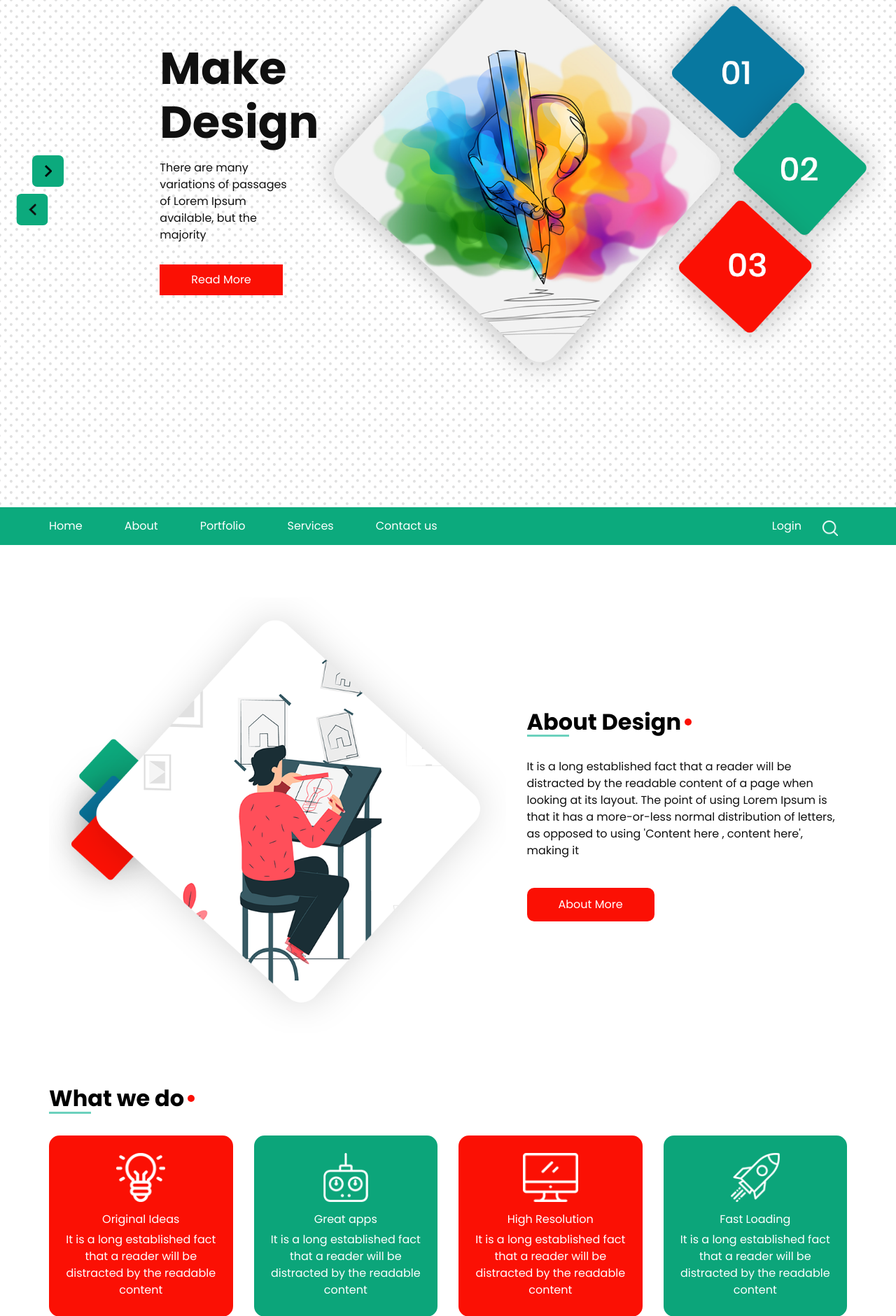
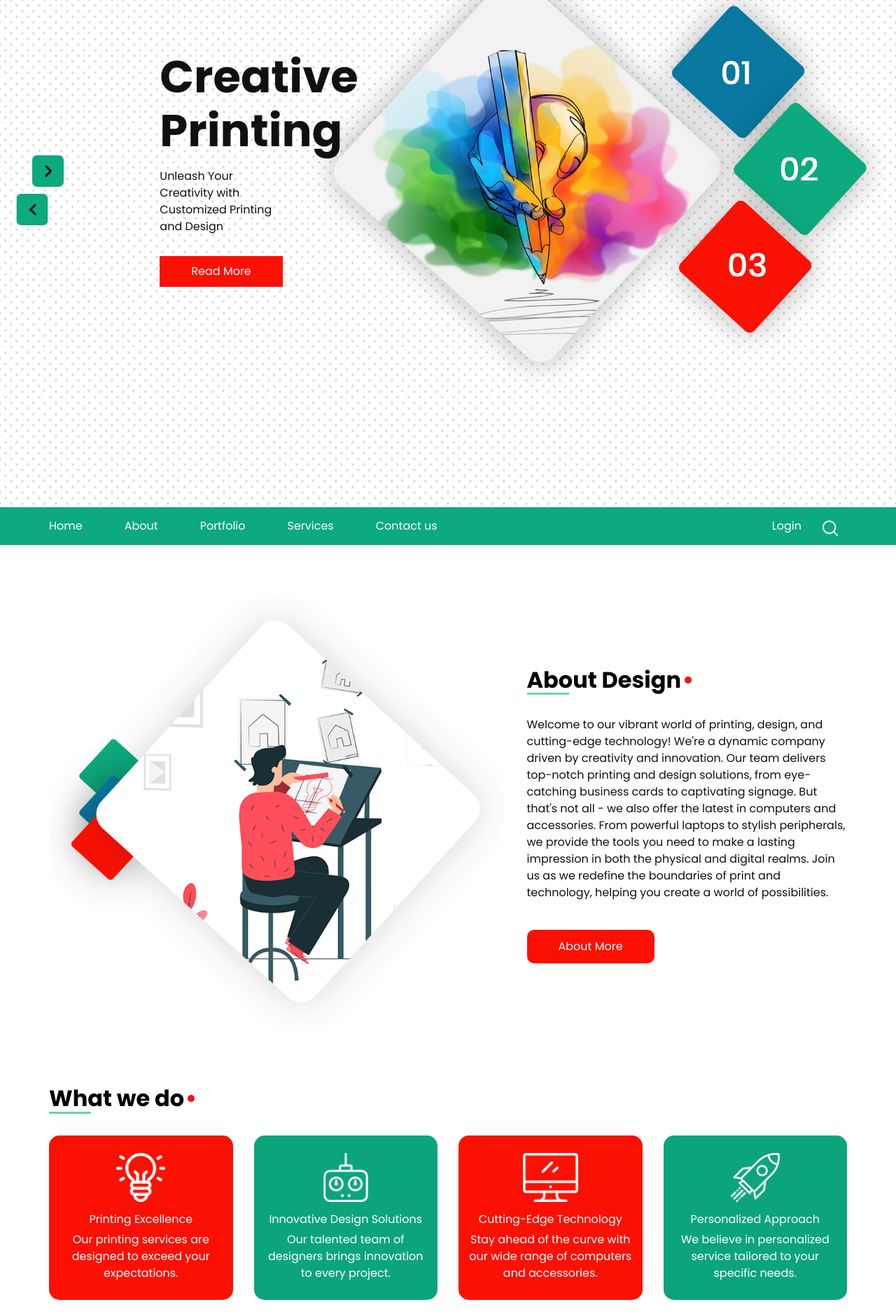
Before and after one commit to Nure1/Esayas, a Django app: page / in a window 1280 px wide. Shown: the part 75-1956 px from the top of the page at 70% size. Run offline with Django 4.2, Linux system fonts and the light colour scheme; some libraries are stand-ins or nearby versions.

Commit message:
change design

```diff
--- a/Esayas/templates/contact.html
+++ b/Esayas/templates/contact.html
@@ -219,11 +219,11 @@
 							<h4>Location</h4>
 							<div>
 								<img src="{% static 'images/location.png'%}" alt="" />
-								<p>104 loram ipusm</p>
+								<p>Mebrat hayl, Adama, Ethiopia</p>
 							</div>
 							<div>
 								<img src="{% static 'images/telephone.png'%}" alt="" />
-								<p>( +01 1234567890 )</p>
+								<p>( +251911491734 )</p>
 							</div>
 							<div>
 								<img src="{% static 'images/envelope.png'%}" alt="" />
--- a/Esayas/templates/index.html
+++ b/Esayas/templates/index.html
@@ -118,10 +118,10 @@
 								<div class="row">
 									<div class="col-md-3 col-lg-2 offset-md-2">
 										<div class="detail-box">
-											<h1>Make Design</h1>
+											<h1>Creative Printing</h1>
 											<p>
-												There are many variations of passages of Lorem Ipsum
-												available, but the majority
+												Unleash Your Creativity with Customized Printing and
+												Design
 											</p>
 											<div>
 												<a href=""> Read More </a>
@@ -139,10 +139,10 @@
 								<div class="row">
 									<div class="col-md-3 col-lg-2 offset-md-2">
 										<div class="detail-box">
-											<h1>Make Design</h1>
+											<h1>Tech Solutions</h1>
 											<p>
-												There are many variations of passages of Lorem Ipsum
-												available, but the majority
+												Stay Connected and Productive with Cutting-Edge
+												Technology Solutions
 											</p>
 											<div>
 												<a href=""> Read More </a>
@@ -160,10 +160,10 @@
 								<div class="row">
 									<div class="col-md-3 col-lg-2 offset-md-2">
 										<div class="detail-box">
-											<h1>Make Design</h1>
+											<h1>Design & Tech</h1>
 											<p>
-												There are many variations of passages of Lorem Ipsum
-												available, but the majority
+												Experience the Synergy of Innovative Design and Advanced
+												Technology
 											</p>
 											<div>
 												<a href=""> Read More </a>
@@ -257,11 +257,16 @@
 							</div>
 
 							<p>
-								It is a long established fact that a reader will be distracted
-								by the readable content of a page when looking at its layout.
-								The point of using Lorem Ipsum is that it has a more-or-less
-								normal distribution of letters, as opposed to using 'Content
-								here , content here', making it
+								Welcome to our vibrant world of printing, design, and
+								cutting-edge technology! We're a dynamic company driven by
+								creativity and innovation. Our team delivers top-notch printing
+								and design solutions, from eye-catching business cards to
+								captivating signage. But that's not all - we also offer the
+								latest in computers and accessories. From powerful laptops to
+								stylish peripherals, we provide the tools you need to make a
+								lasting impression in both the physical and digital realms. Join
+								us as we redefine the boundaries of print and technology,
+								helping you create a world of possibilities.
 							</p>
 							<div>
 								<a href=""> About More </a>
@@ -287,10 +292,10 @@
 								<img src="{% static 'images/idea.png'%}" alt="" />
 							</div>
 							<div class="detail-box">
-								<h6>Original Ideas</h6>
+								<h6>Printing Excellence</h6>
 								<p>
-									It is a long established fact that a reader will be distracted
-									by the readable content
+									Our printing services are designed to exceed your
+									expectations.
 								</p>
 							</div>
 						</div>
@@ -301,10 +306,10 @@
 								<img src="{% static 'images/controller.png'%}" alt="" />
 							</div>
 							<div class="detail-box">
-								<h6>Great apps</h6>
+								<h6>Innovative Design Solutions</h6>
 								<p>
-									It is a long established fact that a reader will be distracted
-									by the readable content
+									Our talented team of designers brings innovation to every
+									project.
 								</p>
 							</div>
 						</div>
@@ -315,10 +320,10 @@
 								<img src="{% static 'images/monitor.png'%}" alt="" />
 							</div>
 							<div class="detail-box">
-								<h6>High Resolution</h6>
+								<h6>Cutting-Edge Technology</h6>
 								<p>
-									It is a long established fact that a reader will be distracted
-									by the readable content
+									Stay ahead of the curve with our wide range of computers and
+									accessories.
 								</p>
 							</div>
 						</div>
@@ -329,10 +334,10 @@
 								<img src="{% static 'images/rocket-ship.png'%}" alt="" />
 							</div>
 							<div class="detail-box">
-								<h6>Fast Loading</h6>
+								<h6>Personalized Approach</h6>
 								<p>
-									It is a long established fact that a reader will be distracted
-									by the readable content
+									We believe in personalized service tailored to your specific
+									needs.
 								</p>
 							</div>
 						</div>
@@ -399,14 +404,22 @@
 									<h4>Logo Design</h4>
 								</div>
 								<div class="box b-2">
-									<img src="{% static 'images/p-2.png'%}" alt="" />
-									<h4>Coding</h4>
+									<img
+										src="{% static 'images/business_card.jpg'%}"
+										alt=""
+										height="340"
+									/>
+									<h4>Business Cards</h4>
 								</div>
 							</div>
 							<div class="col-sm-6">
 								<div class="box b-3">
-									<img src="{% static 'images/p-3.png'%}" alt="" />
-									<h4>Bike Design</h4>
+									<img
+										src="{% static 'images/promotion2.jpg'%}"
+										alt=""
+										height="700"
+									/>
+									<h4>Promotional Materials</h4>
 								</div>
 							</div>
 						</div>
@@ -415,18 +428,26 @@
 						<div class="row">
 							<div class="col-sm-6">
 								<div class="box b-4">
-									<img src="{% static 'images/p-4.png'%}" alt="" />
-									<h4>Flower Design</h4>
+									<img
+										src="{% static 'images/brochure2.jpg'%}"
+										alt=""
+										height="340"
+									/>
+									<h4>Brochures</h4>
 								</div>
 								<div class="box b-5">
 									<img src="{% static 'images/p-5.png'%}" alt="" />
-									<h4>Website Design</h4>
+									<h4>Books</h4>
 								</div>
 							</div>
 							<div class="col-sm-6">
 								<div class="box b-6">
-									<img src="{% static 'images/p-6.jpg'%}" alt="" />
-									<h4>More Design</h4>
+									<img
+										src="{% static 'images/computer_access.jpg'%}"
+										alt=""
+										height="700"
+									/>
+									<h4>Electonics Store</h4>
 								</div>
 							</div>
 						</div>
@@ -457,60 +478,50 @@
 								<div class="client_box b-1">
 									<div class="client-id">
 										<div class="img-box">
-											<img src="{% static 'images/client-1.jpg'%}" alt="" />
+											<img
+												src="{% static 'images/EsuLogo.png'%}"
+												alt=""
+												width="120"
+												height="120"
+											/>
 										</div>
 										<div class="name">
-											<h5>smirth jon</h5>
+											<h5>Nuredin Ibrahim</h5>
 											<p>client</p>
 										</div>
 									</div>
 									<div class="detail">
 										<p>
-											It is a long established fact that a reader will be
-											distracted by the readable content of a page when looking
-											at its layout. The point of using Lorem Ipsum is that it
-											has a more-or-less normal distribution of letters, as
-											opposed to using 'Content here, content here', making it
-											look like readable English. Many desktop publishing
-											packages and web page editors now use Lorem Ipsum as their
-											default model It is a long established fact that a reader
-											will be distracted by the readable content of a page when
-											looking at its layout. The point of using Lorem Ipsum is
-											that it has a more-or-less normal distribution of letters,
-											as opposed to using 'Content here, content here', making
-											it look like readable English. Many desktop publishing
-											packages and web page editors now use Lorem Ipsum as their
-											default model
+											Absolutely thrilled with the printing services provided by
+											this company. Their attention to detail and commitment to
+											quality surpassed my expectations. My business cards
+											turned out beautifully, and I received numerous
+											compliments from clients. Highly recommended!
 										</p>
 									</div>
 								</div>
 								<div class="client_box b-2">
 									<div class="client-id">
 										<div class="img-box">
-											<img src="{% static 'images/client-2.jpg'%}" alt="" />
+											<img
+												src="{% static 'images/EsuLogo.png'%}"
+												alt=""
+												width="120"
+												height="120"
+											/>
 										</div>
 										<div class="name">
-											<h5>smirth den</h5>
+											<h5>Nebiyu Samuel</h5>
 											<p>client</p>
 										</div>
 									</div>
 									<div class="detail">
 										<p>
-											It is a long established fact that a reader will be
-											distracted by the readable content of a page when looking
-											at its layout. The point of using Lorem Ipsum is that it
-											has a more-or-less normal distribution of letters, as
-											opposed to using 'Content here, content here', making it
-											look like readable English. Many desktop publishing
-											packages and web page editors now use Lorem Ipsum as their
-											default model It is a long established fact that a reader
-											will be distracted by the readable content of a page when
-											looking at its layout. The point of using Lorem Ipsum is
-											that it has a more-or-less normal distribution of letters,
-											as opposed to using 'Content here, content here', making
-											it look like readable English. Many desktop publishing
-											packages and web page editors now use Lorem Ipsum as their
-											default model
+											I couldn't be happier with the design solutions offered by
+											this company. Their talented team captured the essence of
+											my brand perfectly and created stunning visuals that truly
+											stood out. Working with them was a breeze, and I'm excited
+											to continue collaborating on future projects.
 										</p>
 									</div>
 								</div>
@@ -521,60 +532,51 @@
 								<div class="client_box b-1">
 									<div class="client-id">
 										<div class="img-box">
-											<img src="{% static 'images/client-1.jpg'%}" alt="" />
+											<img
+												src="{% static 'images/EsuLogo.png'%}"
+												alt=""
+												width="120"
+												height="120"
+											/>
 										</div>
 										<div class="name">
-											<h5>smirth jon</h5>
+											<h5>Muluken Shimelis</h5>
 											<p>client</p>
 										</div>
 									</div>
 									<div class="detail">
 										<p>
-											It is a long established fact that a reader will be
-											distracted by the readable content of a page when looking
-											at its layout. The point of using Lorem Ipsum is that it
-											has a more-or-less normal distribution of letters, as
-											opposed to using 'Content here, content here', making it
-											look like readable English. Many desktop publishing
-											packages and web page editors now use Lorem Ipsum as their
-											default model It is a long established fact that a reader
-											will be distracted by the readable content of a page when
-											looking at its layout. The point of using Lorem Ipsum is
-											that it has a more-or-less normal distribution of letters,
-											as opposed to using 'Content here, content here', making
-											it look like readable English. Many desktop publishing
-											packages and web page editors now use Lorem Ipsum as their
-											default model
+											I recently purchased a laptop from this company, and I
+											must say, it's been a game-changer for my productivity.
+											The cutting-edge technology and sleek design exceeded my
+											expectations. I appreciate the knowledgeable staff who
+											guided me through the selection process, ensuring I got
+											the perfect fit for my needs.
 										</p>
 									</div>
 								</div>
 								<div class="client_box b-2">
 									<div class="client-id">
 										<div class="img-box">
-											<img src="{% static 'images/client-2.jpg'%}" alt="" />
+											<img
+												src="{% static 'images/EsuLogo.png'%}"
+												alt=""
+												width="120"
+												height="120"
+											/>
 										</div>
 										<div class="name">
-											<h5>smirth den</h5>
+											<h5>Eyuel Mesfin</h5>
 											<p>client</p>
 										</div>
 									</div>
 									<div class="detail">
 										<p>
-											It is a long established fact that a reader will be
-											distracted by the readable content of a page when looking
-											at its layout. The point of using Lorem Ipsum is that it
-											has a more-or-less normal distribution of letters, as
-											opposed to using 'Content here, content here', making it
-											look like readable English. Many desktop publishing
-											packages and web page editors now use Lorem Ipsum as their
-											default model It is a long established fact that a reader
-											will be distracted by the readable content of a page when
-											looking at its layout. The point of using Lorem Ipsum is
-											that it has a more-or-less normal distribution of letters,
-											as opposed to using 'Content here, content here', making
-											it look like readable English. Many desktop publishing
-											packages and web page editors now use Lorem Ipsum as their
-											default model
+											The printing services provided by this company have been
+											nothing short of exceptional. From brochures to banners,
+											they consistently deliver outstanding results. The
+											attention to detail, vibrant colors, and timely delivery
+											make them my go-to choice for all my printing needs.
 										</p>
 									</div>
 								</div>
@@ -585,60 +587,52 @@
 								<div class="client_box b-1">
 									<div class="client-id">
 										<div class="img-box">
-											<img src="{% static 'images/client-1.jpg'%}" alt="" />
+											<img
+												src="{% static 'images/EsuLogo.png'%}"
+												alt=""
+												width="120"
+												height="120"
+											/>
 										</div>
 										<div class="name">
-											<h5>smirth jon</h5>
+											<h5>Eyob Desta</h5>
 											<p>client</p>
 										</div>
 									</div>
 									<div class="detail">
 										<p>
-											It is a long established fact that a reader will be
-											distracted by the readable content of a page when looking
-											at its layout. The point of using Lorem Ipsum is that it
-											has a more-or-less normal distribution of letters, as
-											opposed to using 'Content here, content here', making it
-											look like readable English. Many desktop publishing
-											packages and web page editors now use Lorem Ipsum as their
-											default model It is a long established fact that a reader
-											will be distracted by the readable content of a page when
-											looking at its layout. The point of using Lorem Ipsum is
-											that it has a more-or-less normal distribution of letters,
-											as opposed to using 'Content here, content here', making
-											it look like readable English. Many desktop publishing
-											packages and web page editors now use Lorem Ipsum as their
-											default model
+											This company offers an impressive range of computers and
+											accessories. I recently upgraded to one of their
+											high-performance laptops, and I'm blown away by its speed
+											and reliability. Their commitment to providing top-notch
+											tech solutions is evident, and I highly recommend them to
+											anyone in need of quality devices.
 										</p>
 									</div>
 								</div>
 								<div class="client_box b-2">
 									<div class="client-id">
 										<div class="img-box">
-											<img src="{% static 'images/client-2.jpg'%}" alt="" />
+											<img
+												src="{% static 'images/EsuLogo.png'%}"
+												alt=""
+												width="120"
+												height="120"
+											/>
 										</div>
 										<div class="name">
-											<h5>smirth den</h5>
+											<h5>Hiwot Mekonen</h5>
 											<p>client</p>
 										</div>
 									</div>
 									<div class="detail">
 										<p>
-											It is a long established fact that a reader will be
-											distracted by the readable content of a page when looking
-											at its layout. The point of using Lorem Ipsum is that it
-											has a more-or-less normal distribution of letters, as
-											opposed to using 'Content here, content here', making it
-											look like readable English. Many desktop publishing
-											packages and web page editors now use Lorem Ipsum as their
-											default model It is a long established fact that a reader
-											will be distracted by the readable content of a page when
-											looking at its layout. The point of using Lorem Ipsum is
-											that it has a more-or-less normal distribution of letters,
-											as opposed to using 'Content here, content here', making
-											it look like readable English. Many desktop publishing
-											packages and web page editors now use Lorem Ipsum as their
-											default model
+											The design and tech synergy provided by this company is
+											unmatched. They seamlessly integrated captivating visuals
+											with advanced technology to elevate my online presence.
+											Their expertise helped me create a website that truly
+											reflects my brand's identity, and I'm extremely satisfied
+											with the results.
 										</p>
 									</div>
 								</div>
@@ -738,11 +732,11 @@
 							<h4>Location</h4>
 							<div>
 								<img src="{% static 'images/location.png'%}" alt="" />
-								<p>104 loram ipusm</p>
+								<p>Mebrat hayl, Adama, Ethiopia</p>
 							</div>
 							<div>
 								<img src="{% static 'images/telephone.png'%}" alt="" />
-								<p>( +01 1234567890 )</p>
+								<p>( +251911491734 )</p>
 							</div>
 							<div>
 								<img src="{% static 'images/envelope.png'%}" alt="" />
--- a/Esayas/templates/portfolio.html
+++ b/Esayas/templates/portfolio.html
@@ -234,11 +234,11 @@
 							<h4>Location</h4>
 							<div>
 								<img src="{% static 'images/location.png'%}" alt="" />
-								<p>104 loram ipusm</p>
+								<p>Mebrat hayl, Adama, Ethiopia</p>
 							</div>
 							<div>
 								<img src="{% static 'images/telephone.png'%}" alt="" />
-								<p>( +01 1234567890 )</p>
+								<p>( +251911491734 )</p>
 							</div>
 							<div>
 								<img src="{% static 'images/envelope.png'%}" alt="" />
--- a/Esayas/templates/service.html
+++ b/Esayas/templates/service.html
@@ -287,11 +287,11 @@
 							<h4>Location</h4>
 							<div>
 								<img src="{% static 'images/location.png'%}" alt="" />
-								<p>104 loram ipusm</p>
+								<p>Mebrat hayl, Adama, Ethiopia</p>
 							</div>
 							<div>
 								<img src="{% static 'images/telephone.png'%}" alt="" />
-								<p>( +01 1234567890 )</p>
+								<p>( +251911491734 )</p>
 							</div>
 							<div>
 								<img src="{% static 'images/envelope.png'%}" alt="" />
```
Also changed, not shown: Esayas/templates/about.html (+12 -7 lines), static/images/brochure2.jpg (added), static/images/business_card.jpg (added), static/images/computer_access.jpg (added), static/images/promotion2.jpg (added), 10 other files.
